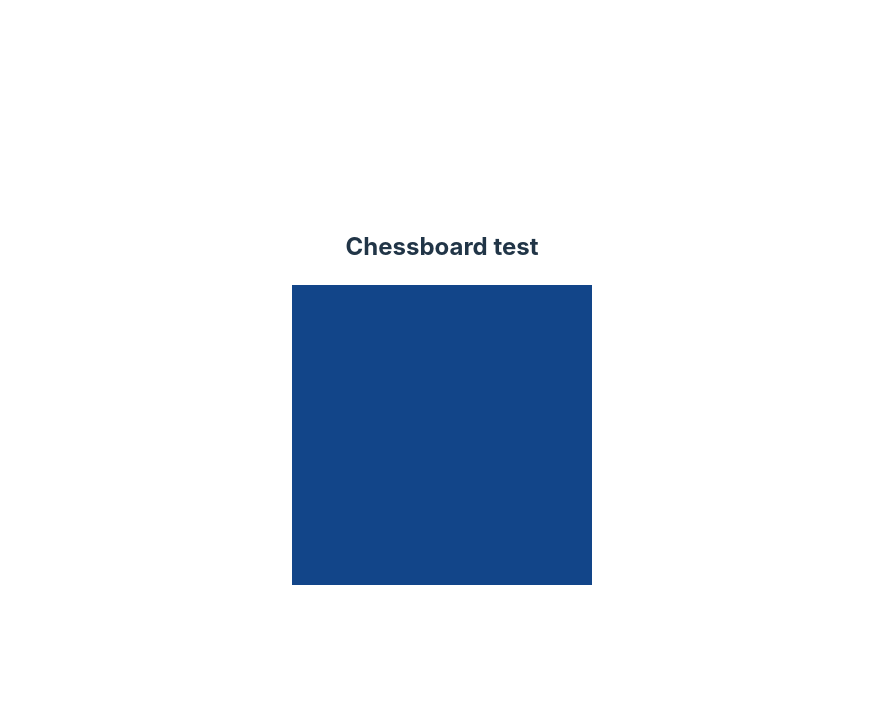
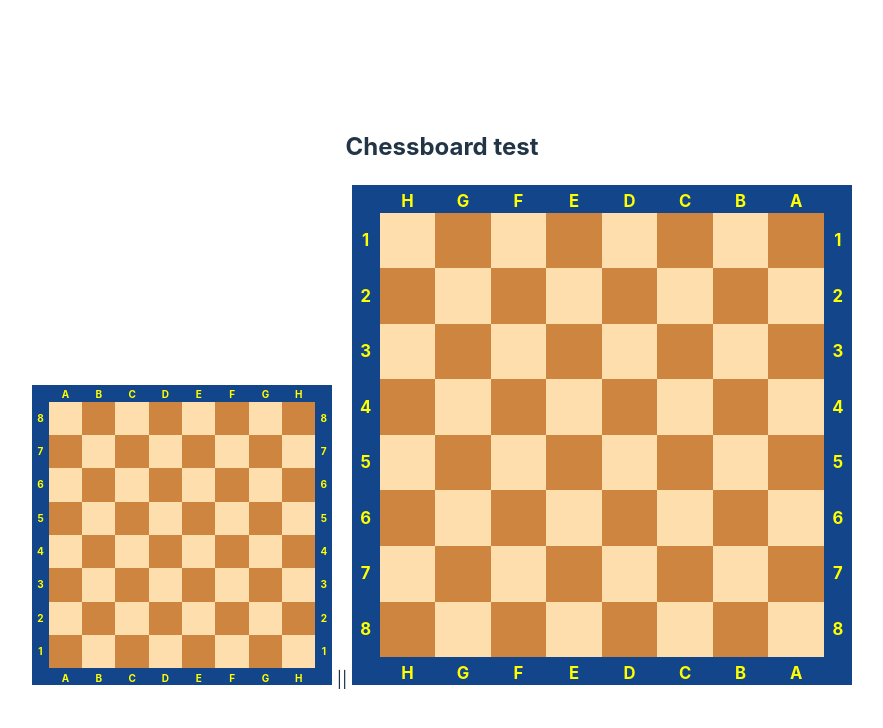
Before and after one commit to loloof64/chessboard-vue, a Vue app: page / in a window 1280 px wide. Shown: the top 728 px of the page, without its empty margins (198-1081 px from the left). Built offline with nearby package versions, Linux system fonts and the light colour scheme.

Commit message:
draw cells and coordinates

```diff
--- a/package.json
+++ b/package.json
@@ -1,12 +1,13 @@
 {
   "name": "chessboard-vue",
   "private": false,
-  "version": "0.1.0",
+  "version": "0.2.0",
   "files": ["dist"],
   "repository": {
     "type": "git",
     "url": "git+https://github.com/loloof64/chessboard-vue.git"
   },
+  "license":"MIT",
   "keywords": [
     "chess",
     "board",
--- a/src/App.vue
+++ b/src/App.vue
@@ -5,6 +5,8 @@ import ChessboardVue from './components/ChessboardVue.vue'
 <template>
   <h2>Chessboard test</h2>
   <ChessboardVue :size="300" />
+  ||
+  <ChessboardVue :size="500" reversed/>
 </template>
 
 <style scoped>
--- a/src/components/ChessboardVue.vue
+++ b/src/components/ChessboardVue.vue
@@ -1,5 +1,56 @@
 <template>
-  <div class="root" ref="rootElement"></div>
+  <div class="root" ref="rootElement">
+    <div class="lowest-layer">
+      <!-- upper coordinates -->
+      <div />
+      <template v-for="file in fileIndexes">
+        <p v-if="props.coordinatesVisible" class="coordinate">
+          {{ String.fromCharCode("A".charCodeAt(0) + file) }}
+        </p>
+        <div v-else />
+      </template>
+      <div />
+      <!-- upper coordinates -->
+
+      <!-- medium lines -->
+      <template v-for="rank in rankIndexes">
+        <!-- left coordinate -->
+        <p v-if="props.coordinatesVisible" class="coordinate">
+          {{ String.fromCharCode("1".charCodeAt(0) + rank) }}
+        </p>
+        <div v-else />
+        <!-- left coordinate-->
+
+        <!-- cells -->
+        <template v-for="file in fileIndexes">
+          <div
+            class="cell"
+            :class="(rank + file) % 2 !== 0 ? 'white' : 'black'"
+          ></div>
+        </template>
+        <!-- cells -->
+
+        <!-- right coordinate -->
+        <p v-if="props.coordinatesVisible" class="coordinate">
+          {{ String.fromCharCode("1".charCodeAt(0) + rank) }}
+        </p>
+        <div v-else />
+        <!-- right coordinate-->
+      </template>
+      <!-- medium lines -->
+
+      <!-- bottom coordinates -->
+      <div />
+      <template v-for="file in fileIndexes">
+        <p v-if="props.coordinatesVisible" class="coordinate">
+          {{ String.fromCharCode("A".charCodeAt(0) + file) }}
+        </p>
+        <div v-else />
+      </template>
+      <div />
+      <!-- bottom coordinates -->
+    </div>
+  </div>
 </template>
 
 <script setup lang="ts">
@@ -8,17 +59,43 @@ import { ref, computed } from "vue";
 const props = withDefaults(
   defineProps<{
     size?: number;
+    reversed?: boolean;
     background?: string;
+    coordinatesVisible?: boolean;
+    coordinatesColor?: string;
+    whiteCellsColor?: string;
+    blackCellsColor?: string;
   }>(),
   {
     size: 100,
+    reversed: false,
     background: "#124589",
+    coordinatesVisible: true,
+    coordinatesColor: "yellow",
+    whiteCellsColor: "navajowhite",
+    blackCellsColor: "peru",
   }
 );
 
+const cellsSize = computed<number>(() => props.size / 9.0);
+const halfCellsSize = computed<number>(() => cellsSize.value * 0.5);
+
+const fontSize = computed<string>(() => `${cellsSize.value * 0.3}px`);
+
 const globalSize = computed<string>(() => `${props.size}px`);
+const gridTemplate = computed<string>(
+  () =>
+    `${halfCellsSize.value}px repeat(8, ${cellsSize.value}px) ${halfCellsSize.value}px / ${halfCellsSize.value}px repeat(8, ${cellsSize.value}px) ${halfCellsSize.value}px`
+);
 
-const rootElement = ref<HTMLElement|undefined>();
+const rootElement = ref<HTMLElement | undefined>();
+
+const fileIndexes = computed<Array<number>>(() =>
+  props.reversed ? [7, 6, 5, 4, 3, 2, 1, 0] : [0, 1, 2, 3, 4, 5, 6, 7]
+);
+const rankIndexes = computed<Array<number>>(() =>
+  props.reversed ? [0, 1, 2, 3, 4, 5, 6, 7] : [7, 6, 5, 4, 3, 2, 1, 0]
+);
 </script>
 
 <style scoped>
@@ -35,6 +112,9 @@ const rootElement = ref<HTMLElement|undefined>();
   display: grid;
   left: 0;
   top: 0;
+  width: v-bind(globalSize);
+  height: v-bind(globalSize);
+  grid-template: v-bind(gridTemplate);
 }
 
 .last-move-layer {
@@ -88,11 +168,21 @@ const rootElement = ref<HTMLElement|undefined>();
   align-items: center;
 }
 
+.cell.white {
+  background-color: v-bind(whiteCellsColor);
+}
+
+.cell.black {
+  background-color: v-bind(blackCellsColor);
+}
+
 .coordinate {
   display: flex;
   justify-content: center;
   align-items: center;
   font-weight: bold;
+  font-size: v-bind(fontSize);
+  color: v-bind(coordinatesColor);
 }
 
 .dndPiece {
```
Also changed, not shown: 1 other file (tests, documents, lock files or other folders).
